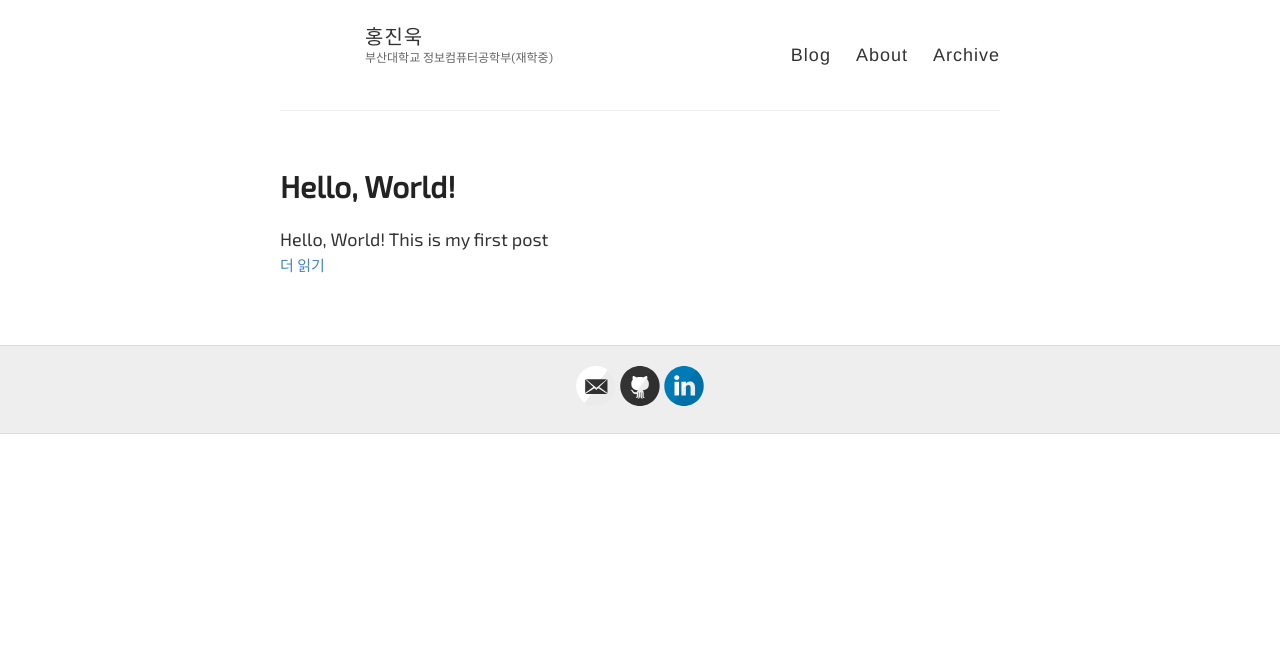
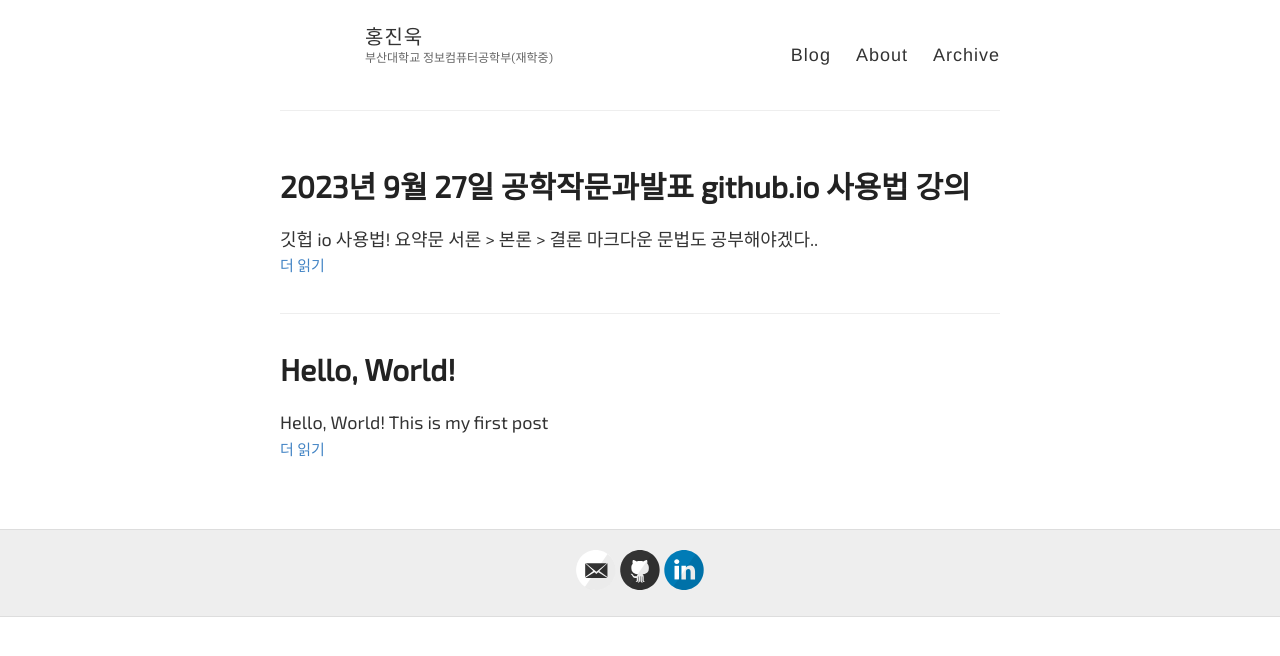
Before and after one commit to JinukHong/JinukHong.github.io, a Jekyll site: the page built from index.html, in a window 1280 px wide. Shown: the top 656 px of the page. Built offline with Jekyll 4.4.1, drawn with Linux system fonts in a browser that asks for light colours; some web fonts are replaced; the list of posts is cut into pages by our own code.

Commit message:
feat: gitio first article

```diff
--- /dev/null
+++ b/_posts/2023-09-27-my-birthday.md
@@ -0,0 +1,14 @@
+---
+layout: post
+title: 2023년 9월 27일 공학작문과발표 github.io 사용법 강의
+author: 홍진욱
+tags: article, github io
+---
+
+> 깃헙 io 사용법!
+
+## 요약문
+
+## 서론 > 본론 > 결론
+
+마크다운 문법도 공부해야겠다..
```
Also changed, not shown: _posts/2020-01-01-hello_world.md (+1 -1 lines).
